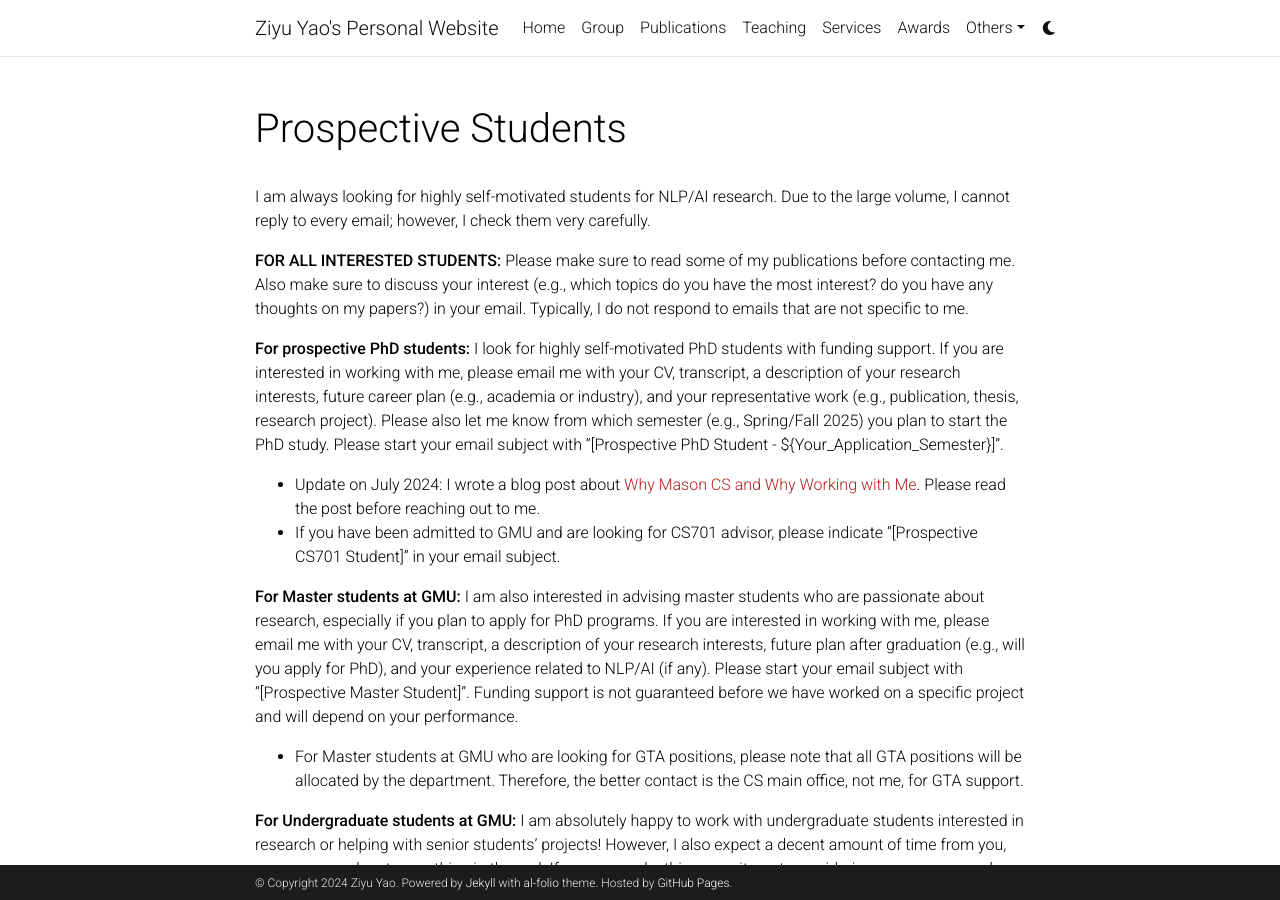
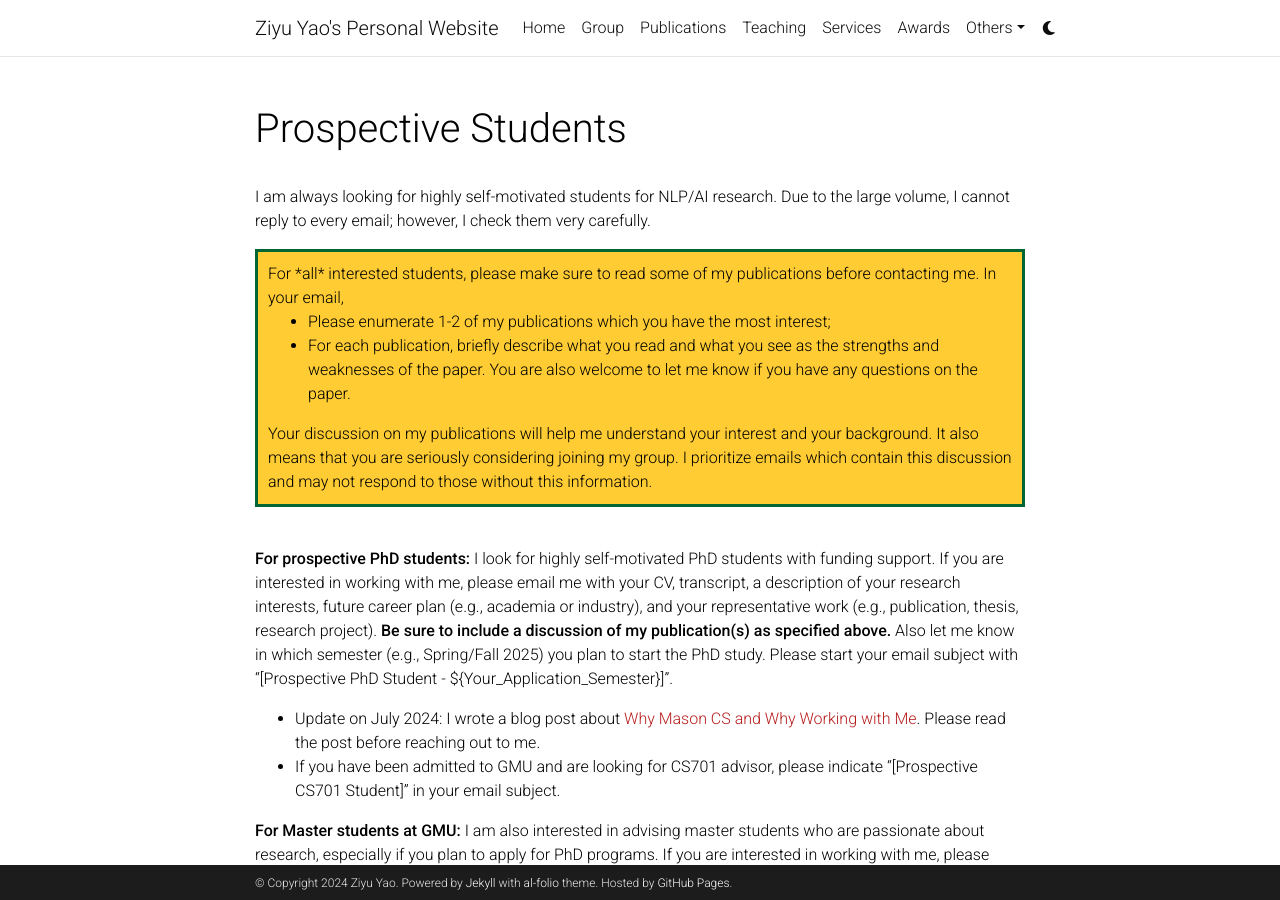
Before and after one commit to LittleYUYU/LittleYUYU.github.io, a Jekyll site: the page built from _pages/prospective_students.md, in a window 1280 px wide and 900 px high. Built offline with Jekyll 4.4.1, drawn with Linux system fonts in a browser that asks for light colours; comment, search, counter and statistics services are not loaded; a style sheet for code colours, icons or effects is not loaded.

Commit message:
add propsective student details

```diff
--- a/_pages/prospective_students.md
+++ b/_pages/prospective_students.md
@@ -7,9 +7,17 @@ nav: false
 
 I am always looking for highly self-motivated students for NLP/AI research. Due to the large volume, I cannot reply to every email; however, I check them very carefully.
 
-**FOR ALL INTERESTED STUDENTS:** Please make sure to read some of my publications before contacting me. Also make sure to discuss your interest (e.g., which topics do you have the most interest? do you have any thoughts on my papers?) in your email. Typically, I do not respond to emails that are not specific to me.
+<div style="border: 3px solid #006633; padding: 10px; background-color: #FFCC33">
+  For *all* interested students, please make sure to read some of my publications before contacting me. In your email,
+  <ul>
+    <li>Please enumerate 1-2 of my publications which you have the most interest;</li>
+    <li>For each publication, briefly describe what you read and what you see as the strengths and weaknesses of the paper. You are also welcome to let me know if you have any questions on the paper.</li>
+  </ul>
+  Your discussion on my publications will help me understand your interest and your background. It also means that you are seriously considering joining my group. I prioritize emails which contain this discussion and may not respond to those without this information.
+</div>
+<br>
 
-**For prospective PhD students:** I look for highly self-motivated PhD students with funding support. If you are interested in working with me, please email me with your CV, transcript, a description of your research interests, future career plan (e.g., academia or industry), and your representative work (e.g., publication, thesis, research project). Please also let me know from which semester (e.g., Spring/Fall 2025) you plan to start the PhD study. Please start your email subject with "[Prospective PhD Student - ${Your_Application_Semester}]".
+**For prospective PhD students:** I look for highly self-motivated PhD students with funding support. If you are interested in working with me, please email me with your CV, transcript, a description of your research interests, future career plan (e.g., academia or industry), and your representative work (e.g., publication, thesis, research project). **Be sure to include a discussion of my publication(s) as specified above.** Also let me know in which semester (e.g., Spring/Fall 2025) you plan to start the PhD study. Please start your email subject with "[Prospective PhD Student - ${Your_Application_Semester}]".
 - Update on July 2024: I wrote a blog post about <a href="../why-mason-and-my-group">Why Mason CS and Why Working with Me</a>. Please read the post before reaching out to me.
 - If you have been admitted to GMU and are looking for CS701 advisor, please indicate "[Prospective CS701 Student]" in your email subject.
 
```
